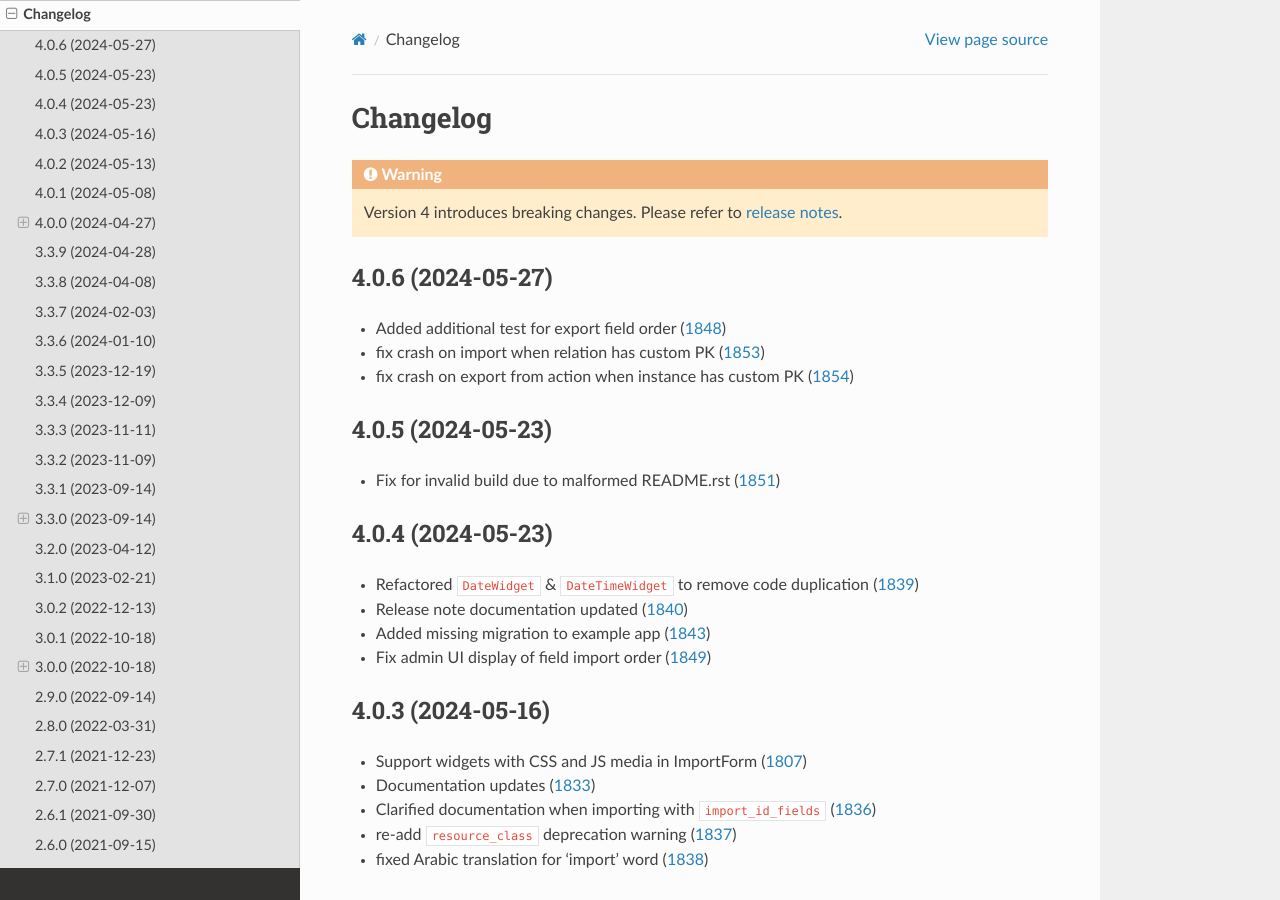
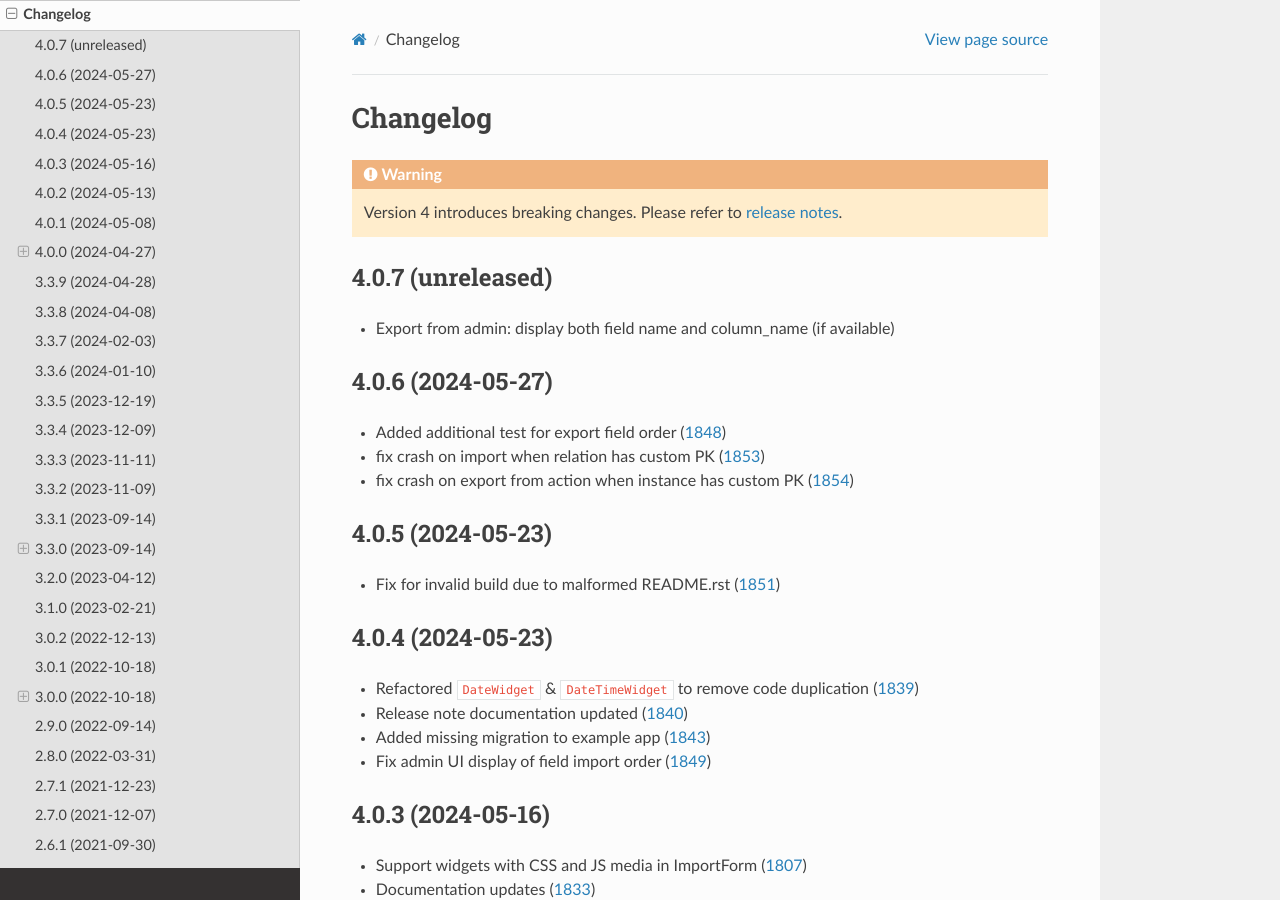
Before and after one commit to django-import-export/django-import-export, a Sphinx documentation site: the page built from docs/changelog.rst, in a window 1280 px wide and 900 px high. Built offline with Sphinx 7.4.7 and the Read the Docs theme 2.0.0, drawn with Linux system fonts in a browser that asks for light colours; pages that are not in the unit, such as notebooks, are missing from menus; the version number could not be read and is left out.

Commit message:
update changelog.rst

```diff
--- a/docs/changelog.rst
+++ b/docs/changelog.rst
@@ -4,6 +4,11 @@ Changelog
 .. warning::
 
     Version 4 introduces breaking changes.  Please refer to :doc:`release notes<release_notes>`.
+
+4.0.7 (unreleased)
+------------------
+
+- Export from admin: display both field name and column_name (if available)
 
 4.0.6 (2024-05-27)
 ------------------
```
